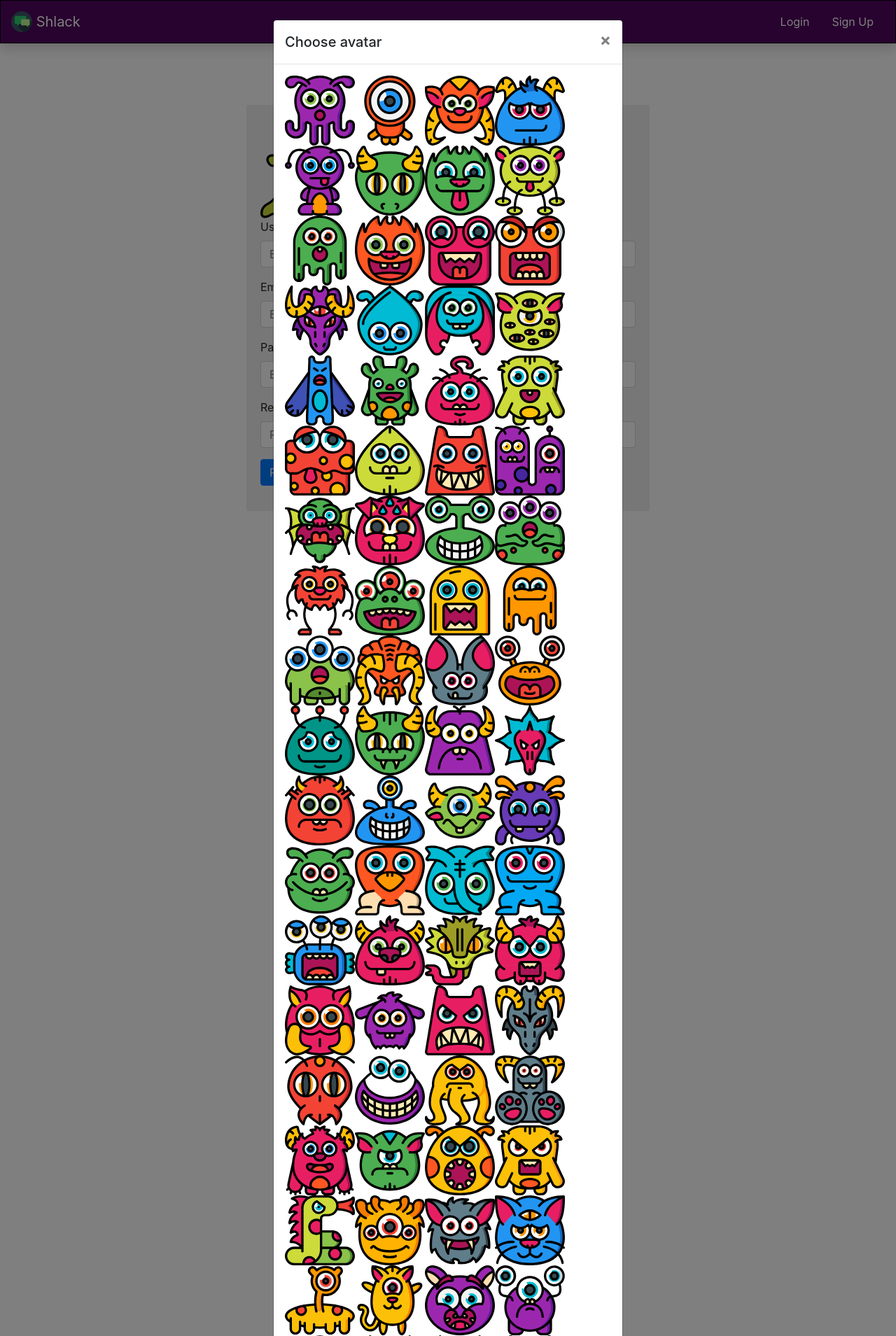
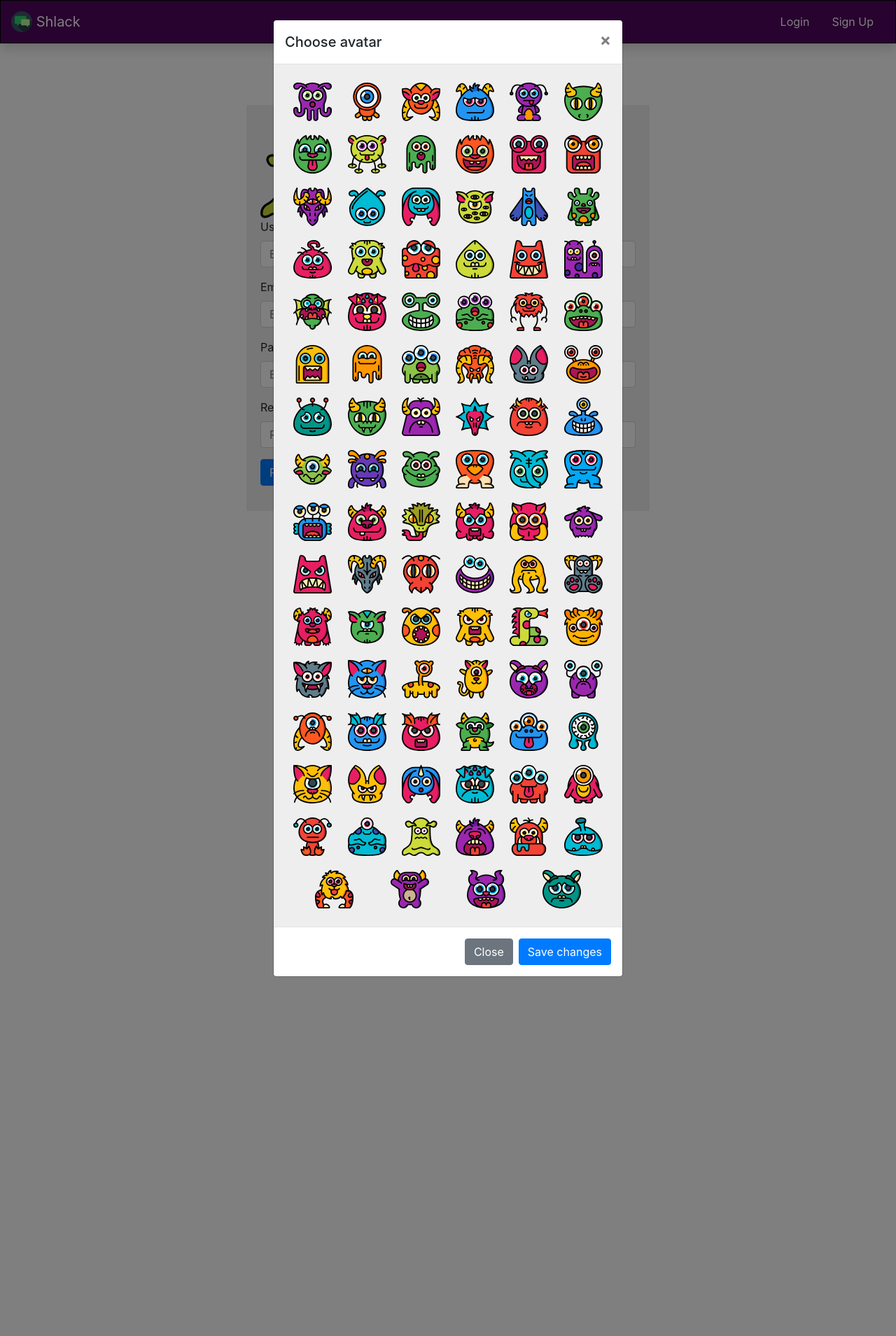
Before and after one commit to kevinhynes/shlack, a Flask app: page /signup in a window 1280 px wide, after a click on "Choose Avatar". Shown: the top 1909 px of the page at 70% size. Run offline with Flask 2, Linux system fonts and the light colour scheme; some libraries are stand-ins or nearby versions.

Commit message:
Added JavaScript for signup.html to choose avatar

```diff
--- /dev/null
+++ b/static/signup.js
@@ -0,0 +1,15 @@
+$(document).ready(function() {
+
+    document.querySelectorAll(".avatar-img").forEach(avatar => {
+        avatar.onclick = changeSelectedAvatar
+        console.log("signup.js function mapping")
+    })
+    console.log("signup.js document.ready")
+})
+
+
+function changeSelectedAvatar() {
+    const selected = document.getElementById("selected-avatar")
+    selected.src = this.src
+    console.log("changeSelectedAvatar")
+}
--- a/static/style.css
+++ b/static/style.css
@@ -271,6 +271,20 @@ body, html {
   text-align: center;
 }
 
+.avatar-container {
+  background: #eeeeee;
+  width: 100%;
+  display: flex;
+  flex-direction: row;
+  flex-wrap: wrap;
+  justify-content: space-evenly;
+  align-content: flex-start;
+}
+.avatar-container img {
+  width: 75px;
+  padding: 10px;
+}
+
 footer {
   background: #f5f5f5;
   margin: 0px -15px;
--- a/static/style.scss
+++ b/static/style.scss
@@ -281,6 +281,22 @@ body,html {
   text-align: center;
 }
 
+.avatar-container {
+  background: $off_white;
+  width: 100%;
+  display: flex;
+  flex-direction: row;
+  flex-wrap: wrap;
+  justify-content: space-evenly;
+  align-content: flex-start;
+  img {
+    width: 75px;
+    padding: 10px;
+
+  }
+}
+
+
 footer {
   background: $lightergray;
   margin: 0px -15px;
--- a/templates/signup.html
+++ b/templates/signup.html
@@ -1,6 +1,7 @@
 {% extends "layout.html" %}
 
 {% block scripts %}
+{#    <script src="{{url_for('static', filename='signup.js')}}"></script>#}
 {% endblock %}
 
 
@@ -12,7 +13,7 @@
     <form method="post" novalidate>
       {{ form.hidden_tag() }}
       <span>
-        <img src="{{ url_for('static', filename='images/monsters/monster-24.svg') }}" style="width: 100px;">
+        <img id="selected-avatar" src="{{ url_for('static', filename='images/monsters/monster-24.svg') }}" style="width: 100px;">
           <button type="button" class="btn btn-primary mx-auto" data-toggle="modal" data-target="#avatarModal">
             Choose Avatar
           </button>
@@ -83,15 +84,10 @@
         </button>
       </div>
 
-      <div class="modal-body">
-        <div class="container-fluid avatar-container">
-          <div class="row">
-          {% for monster_file in monster_files %}
-            <img src={{ monster_file }} style="width: 100px;">
-          {% endfor %}
-          </div>
-
-        </div>
+      <div class="modal-body avatar-container">
+        {% for monster_file in monster_files %}
+          <img class="avatar-img" src={{ monster_file }}>
+        {% endfor %}
       </div>
 
       <div class="modal-footer">
@@ -104,5 +100,6 @@
 
 <!-- End Avatar Modal -->
 
+<script src="{{url_for('static', filename='signup.js')}}"></script>
 
 {% endblock %}
```
Also changed, not shown: 1 other file.
